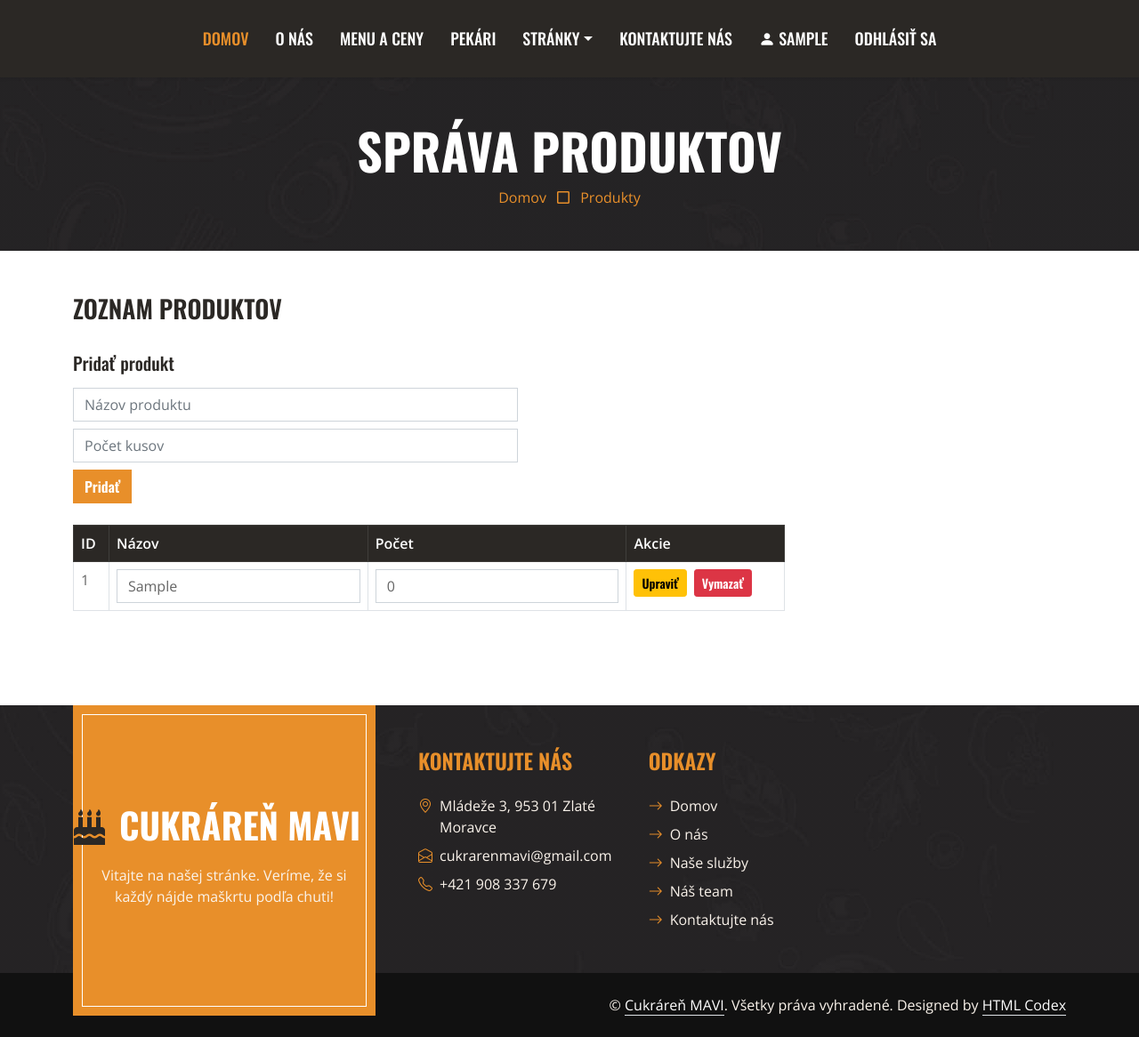
After one commit to MatusVisnak/eshop, a PHP site: page /produkty.php in a window 1280 px wide. The commit adds this page. Shown: the whole page at 89% size. Run offline with PHP 8.4, Linux system fonts and the light colour scheme; the visitor is signed in with stand-in values (Sample User, id 1); tables that the repository leaves empty or names only in its code hold one stand-in row (values such as "Sample post"); some libraries are stand-ins or nearby versions.

Commit message:
crud_log
pridanie login, logout, crud

```diff
--- /dev/null
+++ b/config.php
@@ -0,0 +1,13 @@
+<?php
+session_start();
+
+$servername = "localhost";
+$username = "root";
+$password = "";
+$dbname = "cukrarenmavi";
+
+$conn = new mysqli($servername, $username, $password, $dbname);
+if ($conn->connect_error) {
+    die("Connection failed: " . $conn->connect_error);
+}
+?>
--- /dev/null
+++ b/logout.php
@@ -0,0 +1,5 @@
+<?php
+session_start();
+session_destroy();
+header("Location: login.php");
+exit;
--- a/parts/header.php
+++ b/parts/header.php
@@ -1,40 +1,9 @@
-    <!-- Topbar Start -->
-    <div class="container-fluid px-0 d-none d-lg-block">
-        <div class="row gx-0">
-            <div class="col-lg-4 text-center bg-secondary py-3">
-                <div class="d-inline-flex align-items-center justify-content-center">
-                    <i class="bi bi-envelope fs-1 text-primary me-3"></i>
-                    <div class="text-start">
-                        <h6 class="text-uppercase mb-1">napíšte nám email!</h6>
-                        <span>cukrarenmavi@gmail.com</span>
-                    </div>
-                </div>
-            </div>
-            <div class="col-lg-4 text-center bg-primary border-inner py-3">
-                <div class="d-inline-flex align-items-center justify-content-center">
-                    <a href="index.php" class="navbar-brand">
-                        <h1 class="m-0 text-uppercase text-white"><i class="fa fa-birthday-cake fs-1 text-dark me-3"></i>Cukráreň MAVI</h1>
-                    </a>
-                </div>
-            </div>
-            <div class="col-lg-4 text-center bg-secondary py-3">
-                <div class="d-inline-flex align-items-center justify-content-center">
-                    <i class="bi bi-phone-vibrate fs-1 text-primary me-3"></i>
-                    <div class="text-start">
-                        <h6 class="text-uppercase mb-1">zavolajte nám!</h6>
-                        <span>+421 908 337 679</span>
-                    </div>
-                </div>
-            </div>
-        </div>
-    </div>
-    <!-- Topbar End -->
-
-
 <!-- Navbar Start -->
 <nav class="navbar navbar-expand-lg bg-dark navbar-dark shadow-sm py-3 py-lg-0 px-3 px-lg-0">
     <a href="index.php" class="navbar-brand d-block d-lg-none">
-            <h1 class="m-0 text-uppercase text-white"><i class="fa fa-birthday-cake fs-1 text-primary me-3"></i>Cukráreň MAVI</h1>
+        <h1 class="m-0 text-uppercase text-white">
+            <i class="fa fa-birthday-cake fs-1 text-primary me-3"></i>Cukráreň MAVI
+        </h1>
     </a>
     <button class="navbar-toggler" type="button" data-bs-toggle="collapse" data-bs-target="#navbarCollapse">
         <span class="navbar-toggler-icon"></span>
@@ -44,15 +13,24 @@
             <a href="index.php" class="nav-item nav-link active">Domov</a>
             <a href="about.php" class="nav-item nav-link">O nás</a>
             <a href="menu.php" class="nav-item nav-link">Menu a ceny</a>
-                <a href="team.php" class="nav-item nav-link">pekári</a>
+            <a href="team.php" class="nav-item nav-link">Pekári</a>
             <div class="nav-item dropdown">
-                    <a href="#" class="nav-link dropdown-toggle" data-bs-toggle="dropdown">stránky</a>
+                <a href="#" class="nav-link dropdown-toggle" data-bs-toggle="dropdown">Stránky</a>
                 <div class="dropdown-menu m-0">
                     <a href="service.php" class="dropdown-item">Naše služby</a>
-                        <a href="testimonial.php" class="dropdown-item">recenzie</a>
+                    <a href="testimonial.php" class="dropdown-item">Recenzie</a>
                 </div>
             </div>
-                <a href="contact.php" class="nav-item nav-link">kontaktujte nás</a>
+            <a href="contact.php" class="nav-item nav-link">Kontaktujte nás</a>
+
+            <?php if (isset($_SESSION['user_id'])): ?>
+                <span class="nav-item nav-link text-white">
+                    <i class="bi bi-person-fill"></i> <?= htmlspecialchars($_SESSION['username']) ?>
+                </span>
+                <a href="logout.php" class="nav-item nav-link">Odhlásiť sa</a>
+            <?php else: ?>
+                <a href="login.php" class="nav-item nav-link">Prihlásenie</a>
+            <?php endif; ?>
         </div>
     </div>
 </nav>
--- /dev/null
+++ b/produkty.php
@@ -0,0 +1,147 @@
+<?php
+require "config.php";
+
+if (!isset($_SESSION['user_id'])) {
+    header("Location: login.php");
+    exit;
+}
+
+$message = "";
+
+// Pridanie
+if ($_SERVER['REQUEST_METHOD'] == 'POST' && isset($_POST['add'])) {
+    $nazov = $conn->real_escape_string($_POST['produkt_nazov']);
+    $pocet = (int)$_POST['pocet'];
+
+    if ($nazov && $pocet >= 0) {
+        $sql = "INSERT INTO produkty (produkt_nazov, pocet) VALUES ('$nazov', $pocet)";
+        $message = $conn->query($sql)
+            ? "<div class='alert alert-success'>Produkt pridaný.</div>"
+            : "<div class='alert alert-danger'>Chyba pri pridávaní.</div>";
+    } else {
+        $message = "<div class='alert alert-danger'>Vyplňte názov a počet ≥ 0.</div>";
+    }
+}
+
+// Odstránenie
+if (isset($_GET['delete'])) {
+    $id = (int)$_GET['delete'];
+    $conn->query("DELETE FROM produkty WHERE id=$id");
+    header("Location: produkty.php");
+    exit;
+}
+
+// Úprava
+if ($_SERVER['REQUEST_METHOD'] == 'POST' && isset($_POST['update'])) {
+    $id = (int)$_POST['id'];
+    $nazov = $conn->real_escape_string($_POST['produkt_nazov']);
+    $pocet = (int)$_POST['pocet'];
+
+    if ($nazov && $pocet >= 0) {
+        $sql = "UPDATE produkty SET produkt_nazov='$nazov', pocet=$pocet WHERE id=$id";
+        $message = $conn->query($sql)
+            ? "<div class='alert alert-success'>Produkt upravený.</div>"
+            : "<div class='alert alert-danger'>Chyba pri úprave.</div>";
+    } else {
+        $message = "<div class='alert alert-danger'>Vyplňte názov a počet ≥ 0.</div>";
+    }
+}
+
+$result = $conn->query("SELECT * FROM produkty ORDER BY id DESC");
+?>
+
+<!DOCTYPE html>
+<html lang="sk">
+<head>
+    <meta charset="utf-8">
+    <title>Produkty | Cukráreň MAVI</title>
+    <meta name="viewport" content="width=device-width, initial-scale=1.0">
+
+    <link href="img/favicon.ico" rel="icon">
+    <link href="https://fonts.googleapis.com/css2?family=Open+Sans:wght@400;600&family=Oswald:wght@500;600;700&family=Pacifico&display=swap" rel="stylesheet">
+    <link href="https://cdnjs.cloudflare.com/ajax/libs/font-awesome/5.10.0/css/all.min.css" rel="stylesheet">
+    <link href="https://cdn.jsdelivr.net/npm/bootstrap-icons@1.4.1/font/bootstrap-icons.css" rel="stylesheet">
+    <link href="lib/owlcarousel/assets/owl.carousel.min.css" rel="stylesheet">
+    <link href="css/bootstrap.min.css" rel="stylesheet">
+    <link href="css/style.css" rel="stylesheet">
+</head>
+<body>
+    <?php include "parts/header.php"; ?>
+
+    <!-- Page Header -->
+    <div class="container-fluid bg-dark bg-img p-5 mb-5">
+        <div class="row">
+            <div class="col-12 text-center">
+                <h1 class="display-4 text-uppercase text-white">Správa produktov</h1>
+                <a href="index.php">Domov</a>
+                <i class="far fa-square text-primary px-2"></i>
+                <a href="#">Produkty</a>
+            </div>
+        </div>
+    </div>
+
+    <div class="container mb-5">
+        <!-- Hlavička a odhlásenie -->
+        <div class="d-flex justify-content-between align-items-center mb-4">
+            <h3 class="text-uppercase">Zoznam produktov</h3>
+        </div>
+
+        <?= $message ?>
+
+        <!-- Formulár -->
+        <div class="mb-4" style="max-width: 500px;">
+            <form method="POST">
+                <h5 class="mb-3">Pridať produkt</h5>
+                <input type="text" name="produkt_nazov" class="form-control mb-2" placeholder="Názov produktu" required>
+                <input type="number" name="pocet" class="form-control mb-2" placeholder="Počet kusov" min="0" required>
+                <button type="submit" name="add" class="btn btn-primary">Pridať</button>
+            </form>
+        </div>
+
+        <!-- Tabuľka -->
+        <div class="table-responsive" style="max-width: 800px;">
+            <table class="table table-bordered">
+                <thead class="table-dark">
+                    <tr>
+                        <th>ID</th>
+                        <th>Názov</th>
+                        <th>Počet</th>
+                        <th>Akcie</th>
+                    </tr>
+                </thead>
+                <tbody>
+                    <?php while ($row = $result->fetch_assoc()): ?>
+                        <tr>
+                            <form method="POST">
+                                <td><?= $row['id'] ?></td>
+                                <td><input type="text" name="produkt_nazov" value="<?= htmlspecialchars($row['produkt_nazov']) ?>" class="form-control" required></td>
+                                <td><input type="number" name="pocet" value="<?= (int)$row['pocet'] ?>" class="form-control" min="0" required></td>
+                                <td>
+                                    <input type="hidden" name="id" value="<?= $row['id'] ?>">
+                                    <div class="d-flex gap-2">
+                                        <button type="submit" name="update" class="btn btn-sm btn-warning">Upraviť</button>
+                                        <a href="produkty.php?delete=<?= $row['id'] ?>" onclick="return confirm('Naozaj chcete odstrániť tento produkt?')" class="btn btn-sm btn-danger">Vymazať</a>
+                                    </div>
+                                </td>
+                            </form>
+                        </tr>
+                    <?php endwhile; ?>
+                </tbody>
+            </table>
+        </div>
+    </div>
+
+    <?php include "parts/footer.php"; ?>
+
+    <a href="#" class="btn btn-primary border-inner py-3 fs-4 back-to-top"><i class="bi bi-arrow-up"></i></a>
+
+    <!-- Skripty -->
+    <script src="https://code.jquery.com/jquery-3.4.1.min.js"></script>
+    <script src="https://cdn.jsdelivr.net/npm/bootstrap@5.0.0/dist/js/bootstrap.bundle.min.js"></script>
+    <script src="lib/easing/easing.min.js"></script>
+    <script src="lib/waypoints/waypoints.min.js"></script>
+    <script src="lib/counterup/counterup.min.js"></script>
+    <script src="lib/owlcarousel/owl.carousel.min.js"></script>
+    <script src="js/main.js"></script>
+</body>
+</html>
```
Also changed, not shown: contact.php (+57 -7 lines), login.php (added, +104 -0 lines), register.php (added, +73 -0 lines). Lines whose indentation alone changed are shown as unchanged.
